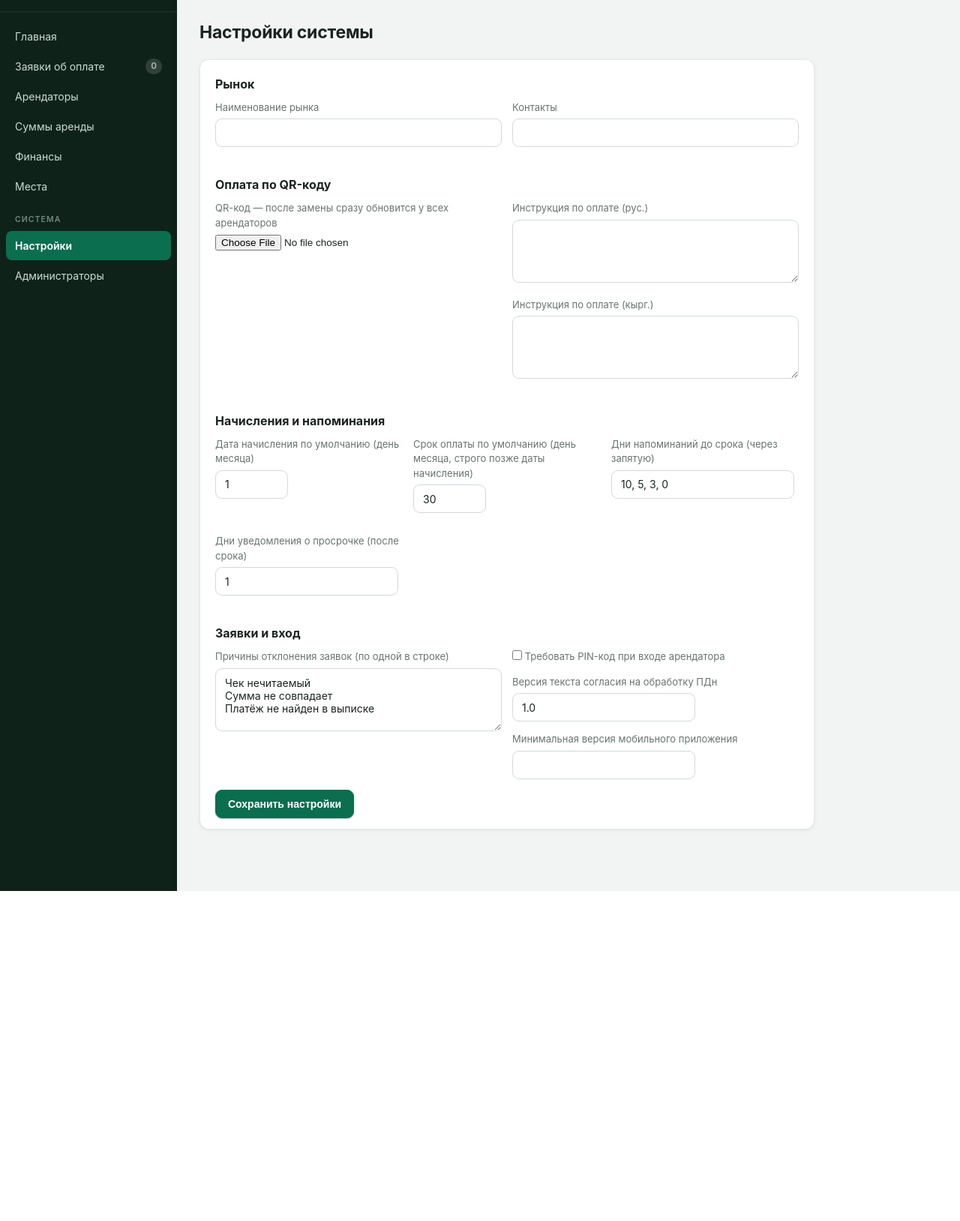
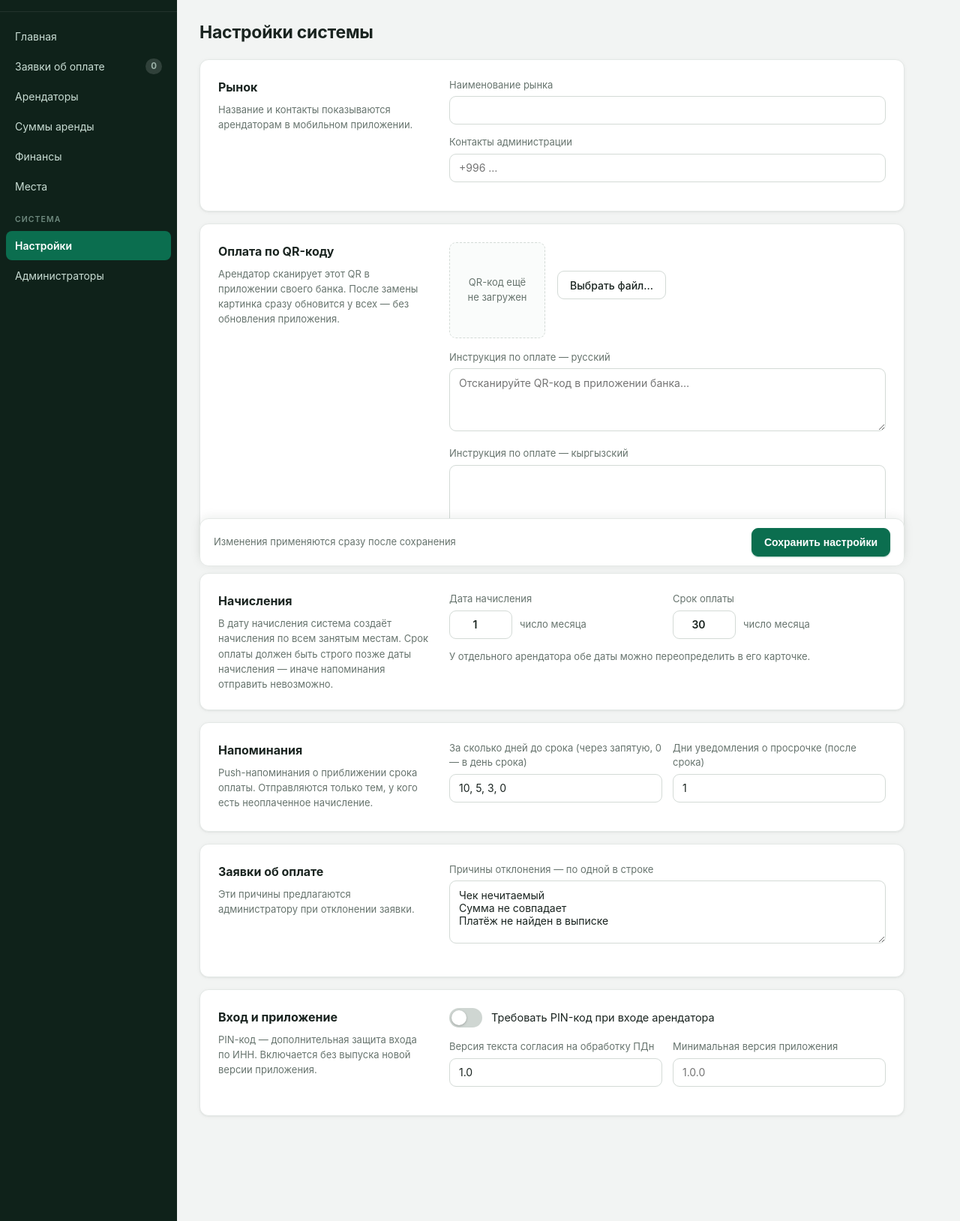
Before and after one commit to Nurbolottop/Bazar, a Django app: page /settings/ in a window 1280 px wide. Shown: the part 45-1673 px from the top of the page at 75% size. Before the commit the page ends 1233 px from the top, so only its background shows below. Run offline with Django 5.2, Linux system fonts and the light colour scheme; the visitor is signed in with stand-in values (Sample User, id 1); data comes from the database, SQL or seed files in the repository; data that the repository does not hold is empty.

Commit message:
Настройки: новый формат — карточки-секции с описаниями, тумблер PIN, превью QR, липкая панель сохранения
Co-Authored-By: Claude Fable 5 <noreply@anthropic.com>

```diff
--- a/app/static/css/panel.css
+++ b/app/static/css/panel.css
@@ -166,3 +166,48 @@ label { font-size: 13px; color: var(--muted); display: block; margin-bottom: 5px
 .fin-tabs a:hover { color: var(--text); text-decoration: none; }
 .fin-tabs a.is-active { color: var(--accent); background: var(--card);
   box-shadow: 0 1px 3px rgba(16, 32, 26, .12); }
+
+/* ---------- Настройки: карточки-секции ---------- */
+.settings { max-width: 940px; }
+.scard { display: grid; grid-template-columns: 280px 1fr; gap: 28px;
+  background: var(--card); border: 1px solid var(--border); border-radius: var(--radius);
+  padding: 24px; margin-bottom: 16px; box-shadow: var(--shadow); }
+.scard-info h2 { margin: 0 0 8px; font-size: 16px; }
+.scard-info p { color: var(--muted); font-size: 13px; line-height: 1.55; }
+.scard-fields { min-width: 0; }
+.scard-fields input[type=text], .scard-fields input[type=number] { width: 100%; }
+.fields-row { display: grid; grid-template-columns: 1fr 1fr; gap: 14px; }
+@media (max-width: 900px) {
+  .scard { grid-template-columns: 1fr; gap: 12px; }
+  .fields-row { grid-template-columns: 1fr; }
+}
+
+.day-input { display: flex; align-items: center; gap: 10px; }
+.day-input input { width: 84px !important; text-align: center; font-weight: 600; }
+.day-input span { color: var(--muted); font-size: 13px; }
+
+.qr-row { display: flex; gap: 16px; align-items: center; margin-bottom: 16px; }
+.qr-preview { width: 128px; height: 128px; border: 1px dashed var(--border-strong);
+  border-radius: var(--radius-sm); display: flex; align-items: center; justify-content: center;
+  text-align: center; background: #fafcfb; flex-shrink: 0; overflow: hidden; }
+.qr-preview img { width: 100%; height: 100%; object-fit: contain; }
+.file-btn { position: relative; overflow: hidden; }
+.file-name { margin-top: 8px; }
+
+.switch-row { display: flex; align-items: center; gap: 12px; margin-bottom: 16px;
+  font-size: 14.5px; color: var(--text); cursor: pointer; }
+.switch { position: relative; width: 44px; height: 26px; flex-shrink: 0; display: inline-block; }
+.switch input { opacity: 0; width: 0; height: 0; }
+.switch .slider { position: absolute; inset: 0; border-radius: 999px; background: #cfd6d2;
+  transition: background .15s ease; }
+.switch .slider::before { content: ''; position: absolute; width: 20px; height: 20px;
+  border-radius: 50%; background: #fff; top: 3px; left: 3px;
+  box-shadow: 0 1px 3px rgba(0,0,0,.25); transition: transform .15s ease; }
+.switch input:checked + .slider { background: var(--accent); }
+.switch input:checked + .slider::before { transform: translateX(18px); }
+.switch input:focus-visible + .slider { box-shadow: 0 0 0 3px rgba(11,110,79,.25); }
+
+.savebar { position: sticky; bottom: 0; display: flex; align-items: center;
+  justify-content: space-between; gap: 16px; background: var(--card);
+  border: 1px solid var(--border); border-radius: var(--radius);
+  padding: 12px 18px; box-shadow: 0 -2px 14px rgba(16,32,26,.08); }
--- a/app/templates/panel/settings.html
+++ b/app/templates/panel/settings.html
@@ -2,60 +2,125 @@
 {% block title %}Настройки{% endblock %}
 {% block content %}
 <h1>Настройки системы</h1>
-<div class="panel" style="max-width:820px">
-  <form method="post" enctype="multipart/form-data">
+
+<form method="post" enctype="multipart/form-data" class="settings">
   {% csrf_token %}
-    <h2 style="margin-top:0">Рынок</h2>
-    <div class="form-grid">
+
+  <section class="scard">
+    <div class="scard-info">
+      <h2>Рынок</h2>
+      <p>Название и контакты показываются арендаторам в мобильном приложении.</p>
+    </div>
+    <div class="scard-fields">
       <div class="field"><label>Наименование рынка</label>
-        <input type="text" name="market_name" value="{{ s.market_name }}" style="width:100%"></div>
-      <div class="field"><label>Контакты</label>
-        <input type="text" name="contacts" value="{{ s.contacts }}" style="width:100%"></div>
+        <input type="text" name="market_name" value="{{ s.market_name }}"></div>
+      <div class="field"><label>Контакты администрации</label>
+        <input type="text" name="contacts" value="{{ s.contacts }}" placeholder="+996 …"></div>
     </div>
+  </section>
 
+  <section class="scard">
+    <div class="scard-info">
       <h2>Оплата по QR-коду</h2>
-    <div class="form-grid">
-      <div class="field">
-        <label>QR-код — после замены сразу обновится у всех арендаторов</label>
-        {% if s.qr_image %}<img src="{{ s.qr_image.url }}" alt="QR" style="max-width:160px;display:block;margin-bottom:8px">{% endif %}
-        <input type="file" name="qr_image" accept="image/*">
+      <p>Арендатор сканирует этот QR в приложении своего банка.
+      После замены картинка сразу обновится у всех — без обновления приложения.</p>
     </div>
-      <div>
-        <div class="field"><label>Инструкция по оплате (рус.)</label>
-          <textarea name="payment_instruction_ru">{{ s.payment_instruction_ru }}</textarea></div>
-        <div class="field"><label>Инструкция по оплате (кырг.)</label>
+    <div class="scard-fields">
+      <div class="qr-row">
+        <div class="qr-preview">
+          {% if s.qr_image %}
+            <img src="{{ s.qr_image.url }}" alt="Текущий QR-код">
+          {% else %}
+            <span class="muted">QR-код ещё<br>не загружен</span>
+          {% endif %}
+        </div>
+        <div class="qr-upload">
+          <label class="btn file-btn">
+            Выбрать файл…
+            <input type="file" name="qr_image" accept="image/*" hidden
+                   onchange="this.closest('.qr-upload').querySelector('.file-name').textContent = this.files[0] ? this.files[0].name : ''">
+          </label>
+          <div class="file-name muted"></div>
+        </div>
+      </div>
+      <div class="field"><label>Инструкция по оплате — русский</label>
+        <textarea name="payment_instruction_ru" placeholder="Отсканируйте QR-код в приложении банка…">{{ s.payment_instruction_ru }}</textarea></div>
+      <div class="field"><label>Инструкция по оплате — кыргызский</label>
         <textarea name="payment_instruction_ky">{{ s.payment_instruction_ky }}</textarea></div>
     </div>
+  </section>
+
+  <section class="scard">
+    <div class="scard-info">
+      <h2>Начисления</h2>
+      <p>В дату начисления система создаёт начисления по всем занятым местам.
+      Срок оплаты должен быть строго позже даты начисления — иначе напоминания
+      отправить невозможно.</p>
     </div>
+    <div class="scard-fields">
+      <div class="fields-row">
+        <div class="field"><label>Дата начисления</label>
+          <div class="day-input"><input type="number" name="default_billing_day" min="1" max="28" value="{{ s.default_billing_day }}"><span>число месяца</span></div></div>
+        <div class="field"><label>Срок оплаты</label>
+          <div class="day-input"><input type="number" name="default_payment_day" min="2" max="31" value="{{ s.default_payment_day }}"><span>число месяца</span></div></div>
+      </div>
+      <p class="muted">У отдельного арендатора обе даты можно переопределить в его карточке.</p>
+    </div>
+  </section>
 
-    <h2>Начисления и напоминания</h2>
-    <div class="form-grid">
-      <div class="field"><label>Дата начисления по умолчанию (день месяца)</label>
-        <input type="number" name="default_billing_day" min="1" max="31" value="{{ s.default_billing_day }}"></div>
-      <div class="field"><label>Срок оплаты по умолчанию (день месяца, строго позже даты начисления)</label>
-        <input type="number" name="default_payment_day" min="1" max="31" value="{{ s.default_payment_day }}"></div>
-      <div class="field"><label>Дни напоминаний до срока (через запятую)</label>
+  <section class="scard">
+    <div class="scard-info">
+      <h2>Напоминания</h2>
+      <p>Push-напоминания о приближении срока оплаты. Отправляются только тем,
+      у кого есть неоплаченное начисление.</p>
+    </div>
+    <div class="scard-fields">
+      <div class="fields-row">
+        <div class="field"><label>За сколько дней до срока (через запятую, 0 — в день срока)</label>
           <input type="text" name="reminder_days" value="{{ reminder_days_str }}"></div>
         <div class="field"><label>Дни уведомления о просрочке (после срока)</label>
           <input type="text" name="overdue_notice_days" value="{{ overdue_days_str }}"></div>
       </div>
+    </div>
+  </section>
 
-    <h2>Заявки и вход</h2>
-    <div class="form-grid">
-      <div class="field"><label>Причины отклонения заявок (по одной в строке)</label>
+  <section class="scard">
+    <div class="scard-info">
+      <h2>Заявки об оплате</h2>
+      <p>Эти причины предлагаются администратору при отклонении заявки.</p>
+    </div>
+    <div class="scard-fields">
+      <div class="field"><label>Причины отклонения — по одной в строке</label>
         <textarea name="reject_reasons">{{ reject_reasons_str }}</textarea></div>
-      <div>
-        <div class="field"><label>
+    </div>
+  </section>
+
+  <section class="scard">
+    <div class="scard-info">
+      <h2>Вход и приложение</h2>
+      <p>PIN-код — дополнительная защита входа по ИНН. Включается без выпуска
+      новой версии приложения.</p>
+    </div>
+    <div class="scard-fields">
+      <label class="switch-row">
+        <span class="switch">
           <input type="checkbox" name="pin_login_enabled" {% if s.pin_login_enabled %}checked{% endif %}>
-          Требовать PIN-код при входе арендатора</label></div>
+          <span class="slider"></span>
+        </span>
+        <span>Требовать PIN-код при входе арендатора</span>
+      </label>
+      <div class="fields-row">
         <div class="field"><label>Версия текста согласия на обработку ПДн</label>
           <input type="text" name="consent_version" value="{{ s.consent_version }}"></div>
-        <div class="field"><label>Минимальная версия мобильного приложения</label>
-          <input type="text" name="min_app_version" value="{{ s.min_app_version }}"></div>
+        <div class="field"><label>Минимальная версия приложения</label>
+          <input type="text" name="min_app_version" value="{{ s.min_app_version }}" placeholder="1.0.0"></div>
       </div>
     </div>
+  </section>
 
+  <div class="savebar">
+    <span class="muted">Изменения применяются сразу после сохранения</span>
     <button class="btn primary">Сохранить настройки</button>
+  </div>
 </form>
-</div>
 {% endblock %}
```
Lines whose indentation alone changed are shown as unchanged.
